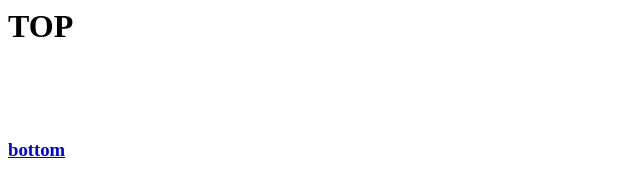
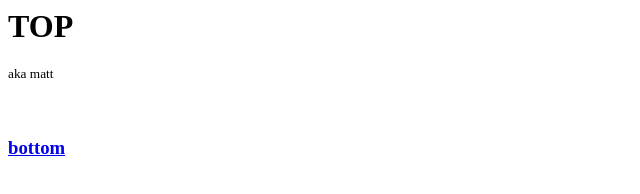
Before and after one commit to rorhug/top, a plain HTML site: page index.html in a window 1280 px wide. Shown: the full height of the page, 0-640 px from the left. Drawn offline with Linux system fonts and the light colour scheme.

Commit message:
Update index.html

```diff
--- a/index.html
+++ b/index.html
@@ -1,7 +1,7 @@
 <html>
 <body>
   <h1>TOP</h1>
-<!--   <small>aka</small> -->
+  <small>aka matt</small>
   <br>  <br>  <br>
   <h3><a href="https://bottom.gay">bottom</a></h3>
 </body>
```
